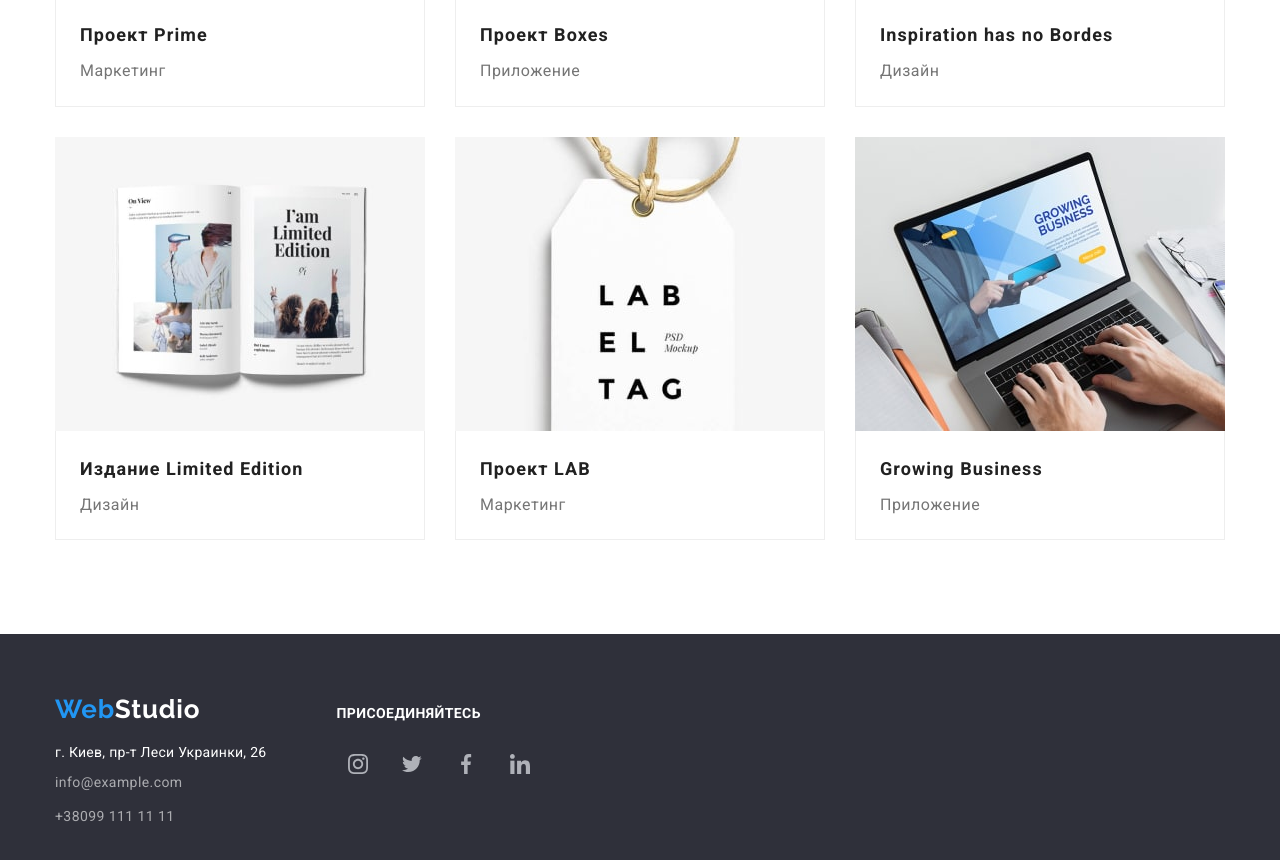
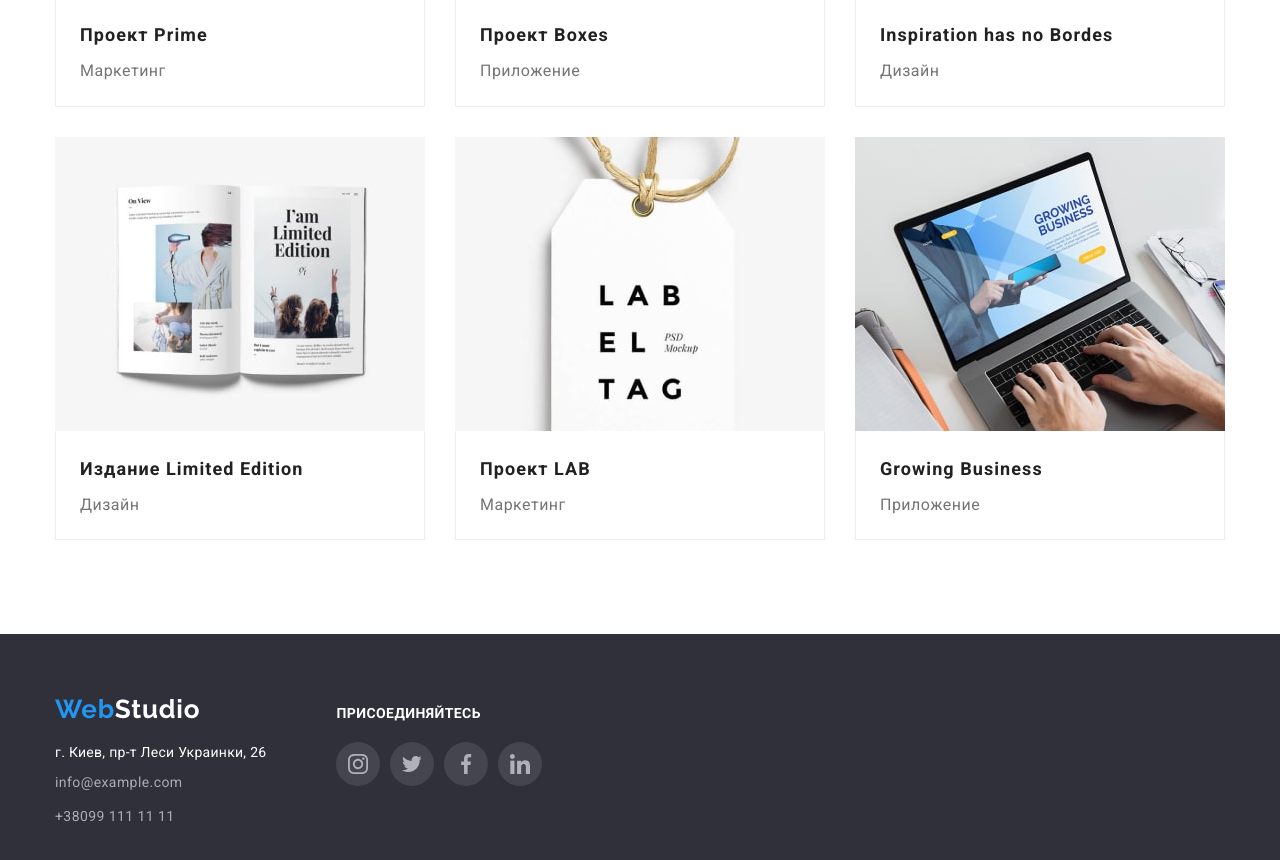
Before and after one commit to Nata1798/goit-markup-hw-04, a plain HTML site: page portfolio.html in a window 1280 px wide. Shown: the part 996-1856 px from the top of the page. Drawn offline with nearby package versions, Linux system fonts and the light colour scheme.

Commit message:
goit-markup-hw-04

```diff
--- a/portfolio.html
+++ b/portfolio.html
@@ -178,7 +178,7 @@
                 <h3 class="social-title">ПРИСОЕДИНЯЙТЕСЬ</h3>
                 <ul class="master-socials list socials-list">
                     <li class="socials-item">
-                        <a href="" class="socials-link link">
+                        <a href="" class="socials-link footer-socials-link link">
                             <svg class="socials-icon" width="20" height="20">
                                 <use href="./image/sprite.svg.svg#icon-instagram">
                                 </use>
@@ -186,21 +186,21 @@
                         </a>
                     </li>
                     <li class="socials-item">
-                        <a href="" class="socials-link link">
+                        <a href="" class="socials-link footer-socials-link link">
                             <svg class="socials-icon" width="20" height="20">
                                 <use href="./image/sprite.svg.svg#icon-twitter"></use>
                             </svg>
                         </a>
                     </li>
                     <li class="socials-item">
-                        <a href="" class="socials-link link">
+                        <a href="" class="socials-link footer-socials-link link">
                             <svg class="socials-icon" width="20" height="20">
                                 <use href="./image/sprite.svg.svg#icon-facebook"></use>
                             </svg>
                         </a>
                     </li>
                     <li class="socials-item">
-                        <a href="" class="socials-link link">
+                        <a href="" class="socials-link footer-socials-link link">
                             <svg class="socials-icon" width="20" height="20">
                                 <use href="./image/sprite.svg.svg#icon-linkedin"></use>
                             </svg>
--- a/style.css/style.css
+++ b/style.css/style.css
@@ -422,13 +422,6 @@ img {
     color: #212121;
     margin-bottom: 50px;
 }
-.portfolio-button:hover,
-.portfolio-button:focus {
-    box-shadow: 0px 2px 2px 0px #0000001F,
-                0px 1px 2px 0px #00000014,
-                0px 3px 1px 0px #0000001A;
-
-}
 .portfolio-item:not(:last-child) {
     margin-right: 10px;
 }
@@ -438,6 +431,13 @@ img {
     width: 145px;
     height: 40px;
     background-color: #f5f4fa;
+}
+.portfolio-button:hover,
+.portfolio-button:focus {
+    box-shadow: 0px 2px 2px 0px #0000001F,
+                0px 1px 2px 0px #00000014,
+                0px 3px 1px 0px #0000001A;
+
 }
 .portfolio-button-text {
     text-align: center;
@@ -463,14 +463,17 @@ img {
 .portfolio-list.portfolio-list:nth-child(3n) {
     margin-right: 0px;
 }
+.portfolio-list-first {
+    margin-bottom: 30px;
+}
+.portfolio-link {
+    display: block;
+}
 .portfolio-link:hover,
 .portfolio-link:focus {
     box-shadow: 1px 4px 6px 0px #00000029,
                 0px 4px 4px 0px #0000000F,
                 0px 1px 1px 0px #0000001F;
-}
-.portfolio-list-first {
-    margin-bottom: 30px;
 }
 .portfolio-image-comment {
     border-right-width: 1px;
```
